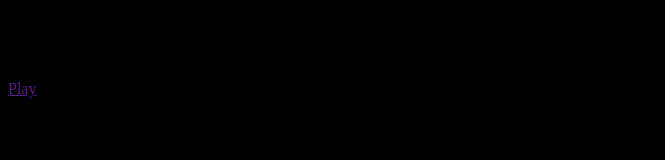
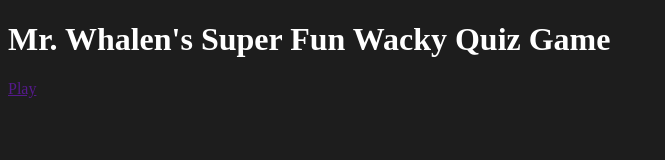
Before and after one commit to staten-island-tech/quiz-game-ryan-desnick, a website built with Parcel: page src/index.html in a window 1280 px wide. Shown: the whole page, without its empty margins (0-665 px from the left). Built offline with nearby package versions, Linux system fonts and the light colour scheme.

Commit message:
Update main.scss

```diff
--- a/src/scss/main.scss
+++ b/src/scss/main.scss
@@ -1,3 +1,7 @@
 body {
-  background-color: rgb(0, 0, 0);
+  background-color: rgb(29, 29, 29);
 }
+
+#intro-text {
+  color: rgb(255, 255, 255);
+}
```
